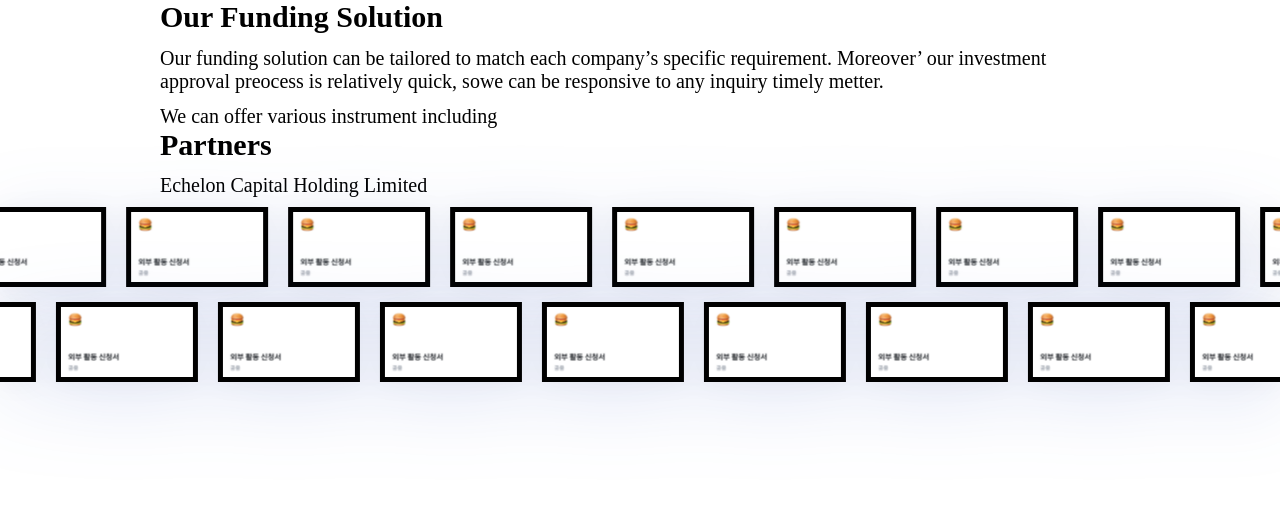
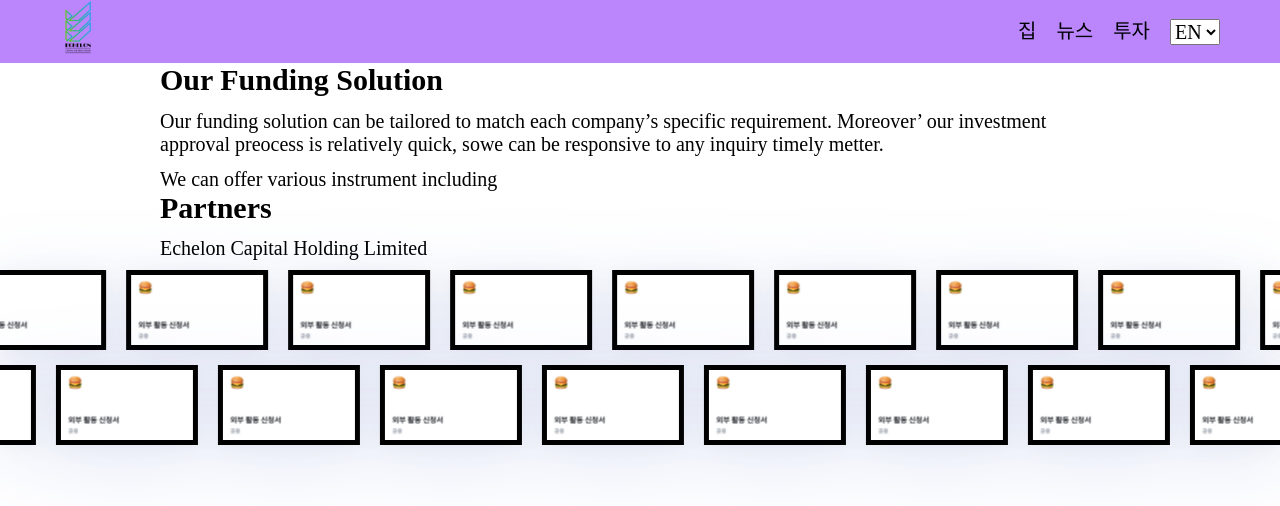
Before and after one commit to Ajrdn/Echelon-Frontend, a Next.js app: page / in a window 1280 px wide. Shown: the top 506 px of the page. Built offline with nearby package versions, Linux system fonts and the light colour scheme; a web font is replaced by a local one.

Commit message:
ADD :: 헤더 추가

```diff
--- /dev/null
+++ b/domain/header/assets/index.ts
@@ -0,0 +1 @@
+export { default as MainLogo } from "./logo/mainLogo.svg";
--- /dev/null
+++ b/domain/header/components/index.style.ts
@@ -0,0 +1,36 @@
+import styled from "styled-components";
+import { theme } from "../../../styles/theme";
+
+export const HeaderProvider = styled.div`
+  display: flex;
+  width: 100%;
+  background-color: ${theme.main};
+  justify-content: space-between;
+  padding-left: 3rem;
+  padding-right: 3rem;
+  box-sizing: border-box;
+`;
+
+export const LogoProvider = styled.div``;
+
+export const MenuProvider = styled.div`
+  display: flex;
+  align-items: center;
+`;
+
+export const Menu = styled.ul`
+  display: flex;
+`;
+
+export const List = styled.li`
+  list-style: none;
+  padding-left: 1rem;
+  a {
+    color: ${theme.black};
+  }
+`;
+
+export const LanguageProvider = styled.select`
+  margin-left: 1rem;
+`;
+export const Language = styled.option``;
--- /dev/null
+++ b/domain/header/components/index.tsx
@@ -0,0 +1,62 @@
+import React from "react";
+import type { NextPage } from "next";
+import {
+  HeaderProvider,
+  Language,
+  LanguageProvider,
+  List,
+  LogoProvider,
+  Menu,
+  MenuProvider,
+} from "./index.style";
+import Image from "next/image";
+import { MainLogo } from "../assets";
+import Link from "next/link";
+
+interface MenuInfoType {
+  href: string;
+  text: string;
+}
+
+const Header: NextPage = () => {
+  const [menuInfo, setMenuInfo] = React.useState<MenuInfoType[]>([
+    { href: "/home", text: "집" },
+    { href: "/News", text: "뉴스" },
+    { href: "/Financing", text: "투자" },
+  ]);
+
+  const [languageInfo, setLanguageInfo] = React.useState<string[]>([
+    "EN",
+    "KR",
+    "JP",
+  ]);
+
+  return (
+    <HeaderProvider>
+      <LogoProvider>
+        <Image src={MainLogo} alt={"로고"} />
+      </LogoProvider>
+
+      <MenuProvider>
+        <Menu>
+          {menuInfo.map((data, idx) => {
+            return (
+              <List key={idx}>
+                <Link href={data.href}>
+                  <a>{data.text}</a>
+                </Link>
+              </List>
+            );
+          })}
+        </Menu>
+
+        <LanguageProvider>
+          {languageInfo.map((data, idx) => {
+            return <Language key={idx}>{data}</Language>;
+          })}
+        </LanguageProvider>
+      </MenuProvider>
+    </HeaderProvider>
+  );
+};
+export default Header;
--- /dev/null
+++ b/domain/header/container/index.style.ts
@@ -0,0 +1 @@
+import styled from "styled-components";
--- /dev/null
+++ b/domain/header/container/index.tsx
@@ -0,0 +1,8 @@
+import React from "react";
+import type { NextPage } from "next";
+import Header from "../components";
+
+const HeaderContainer: NextPage = () => {
+  return <Header />;
+};
+export default HeaderContainer;
--- a/package.json
+++ b/package.json
@@ -1,5 +1,5 @@
 {
-  "name": "a",
+  "name": "echelon-frontend",
   "version": "0.1.0",
   "private": true,
   "scripts": {
--- a/pages/_app.tsx
+++ b/pages/_app.tsx
@@ -4,10 +4,12 @@
 import { ThemeProvider } from "styled-components";
 import { GlobalStyle } from "../styles/globalStyle";
 import { UserStyle } from "../styles/userStyle";
+import HeaderContainer from "../domain/header/container";
 
 export default function App({ Component, pageProps }: AppProps) {
   return (
     <ThemeProvider theme={theme}>
+      <HeaderContainer />
       <GlobalStyle />
       <UserStyle />
       <Component {...pageProps} />
```
Also changed, not shown: domain/header/api/index.ts (added), domain/header/assets/logo/mainLogo.svg (added), domain/header/interface/index.ts (added), 1 other file (tests, documents, lock files or other folders).
